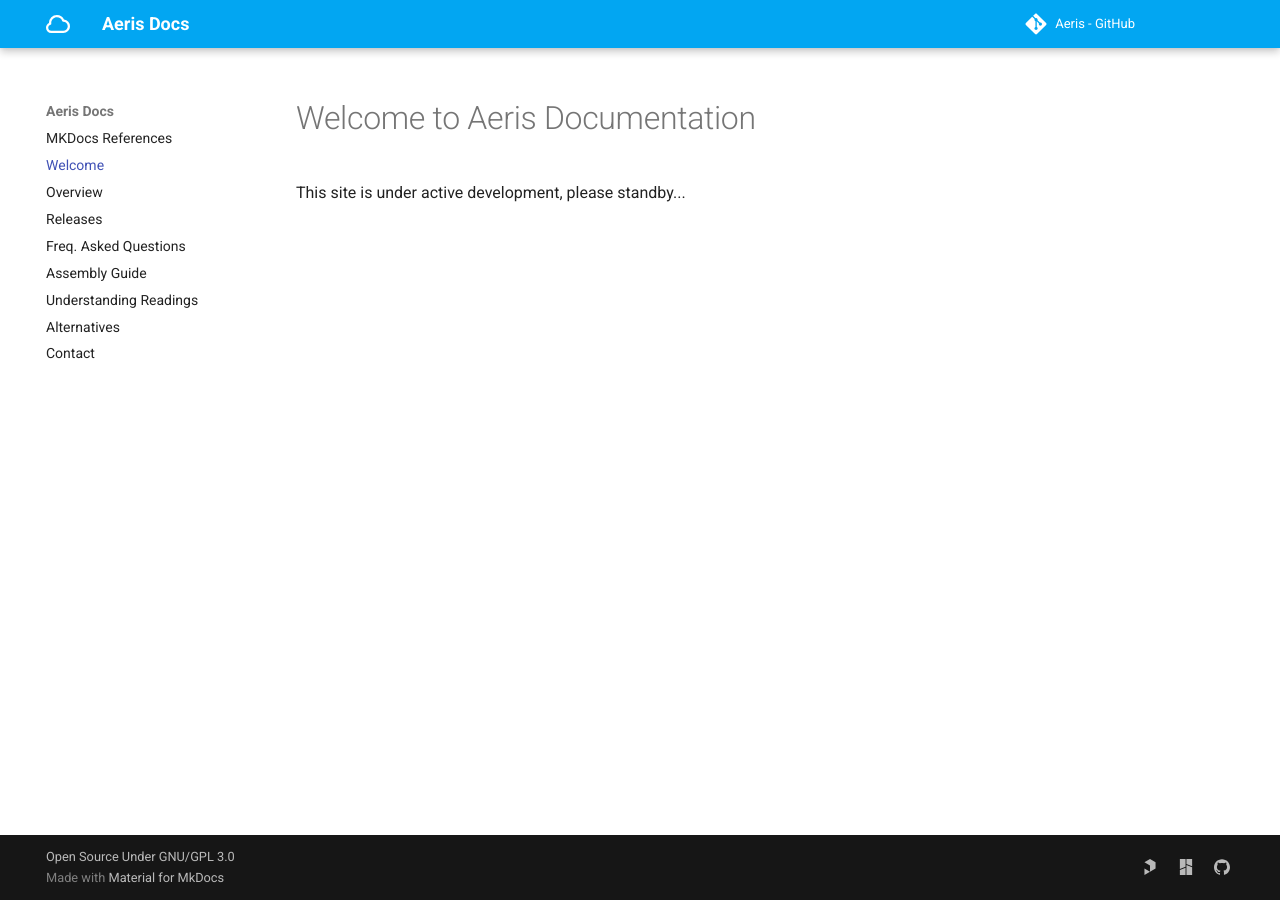
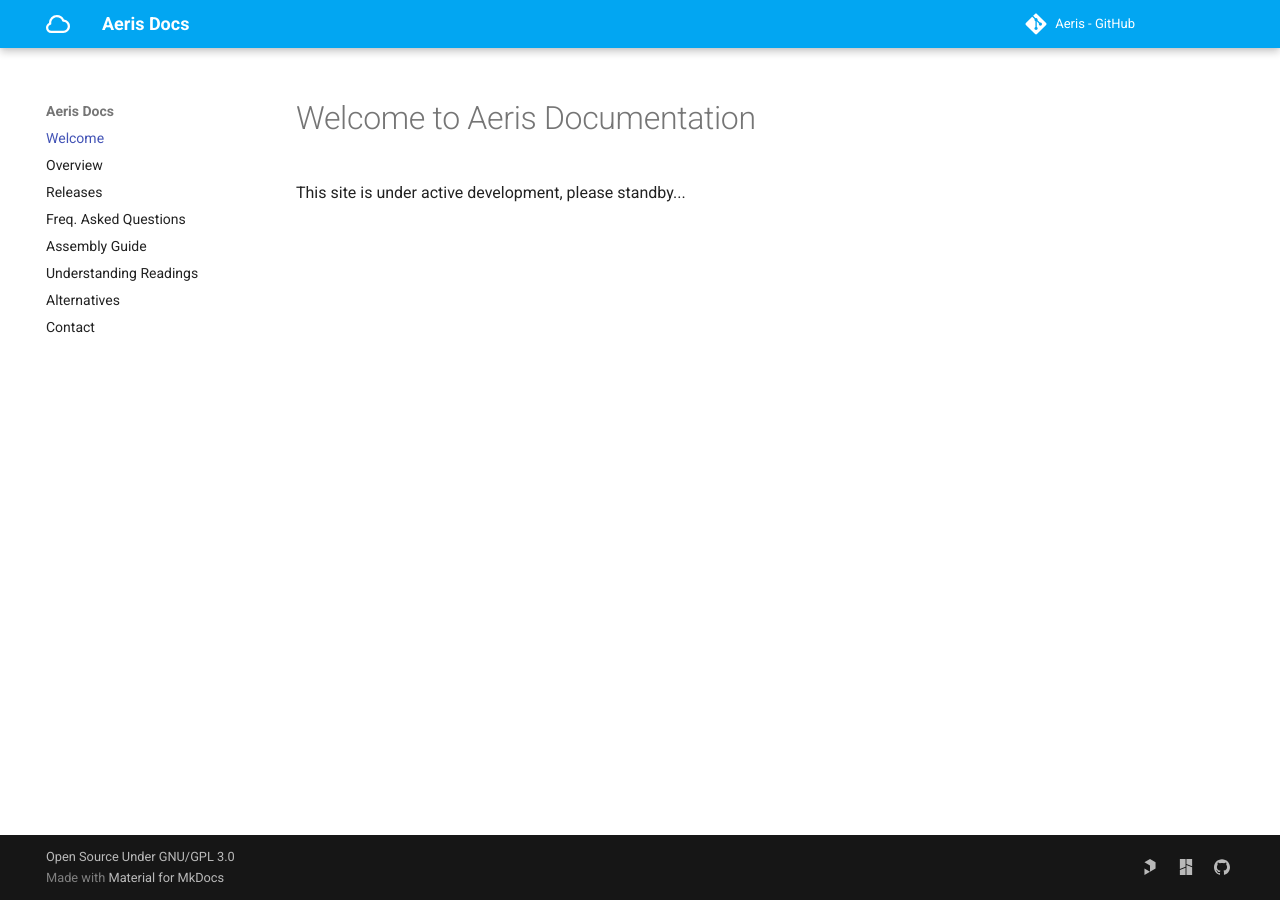
Before and after one commit to Alexander-T-Moss/AERIS-Docs, an MkDocs documentation site: the page built from docs/index.md, in a window 1280 px wide. Built offline with MkDocs 1.6.1 and Material for MkDocs 9.7.7, drawn with Linux system fonts in a browser that asks for light colours; comment, search, counter and statistics services are not loaded.

Commit message:
Update mkdocs.yml

```diff
--- a/mkdocs.yml
+++ b/mkdocs.yml
@@ -34,7 +34,6 @@
   mkdocs-references.md
 
 nav:
-  - MKDocs References: 'mkdocs-references.md'
   - Welcome: 'index.md'
   - Overview: 'overview.md'
   - Releases: https://github.com/Alexander-T-Moss/Aeris/releases
```
